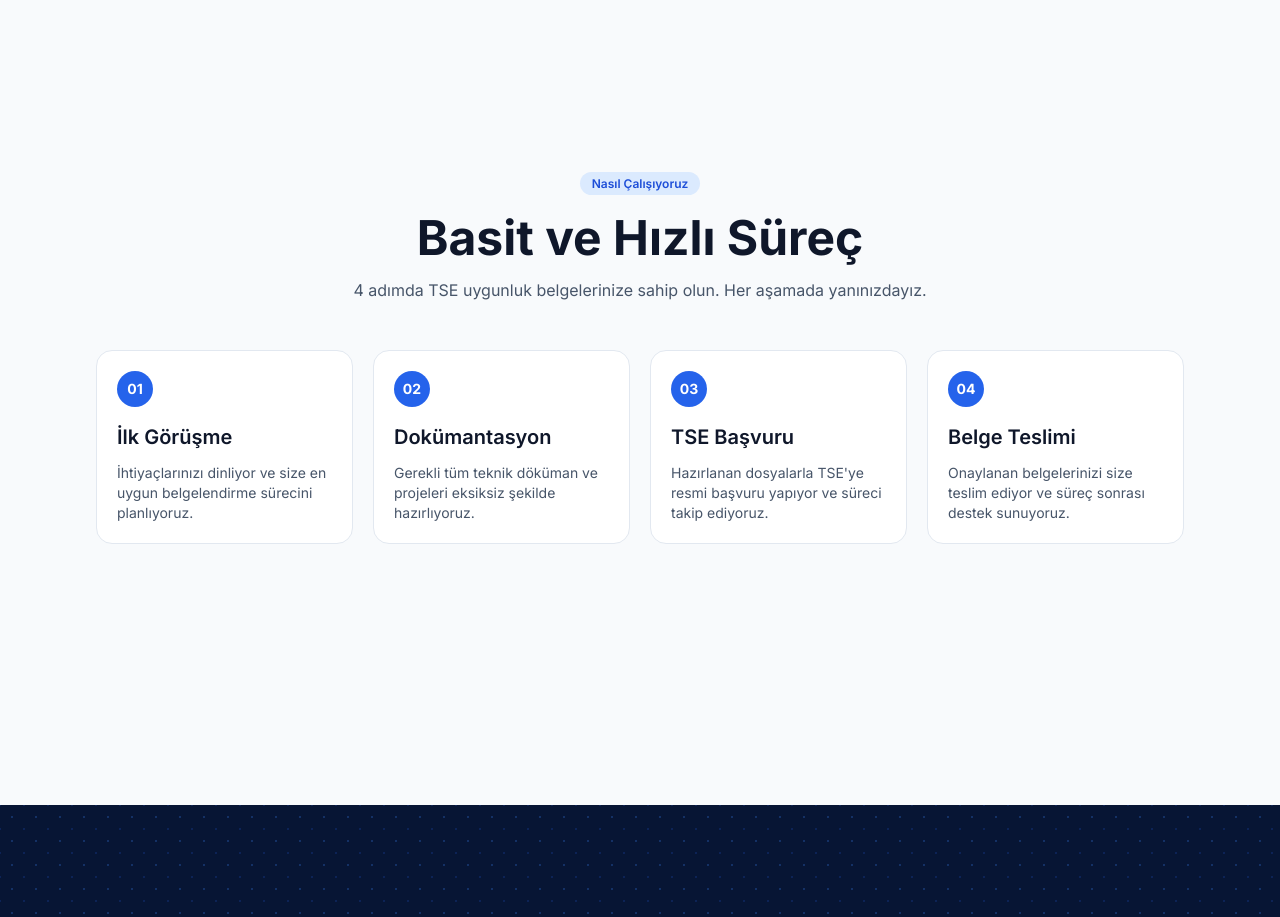
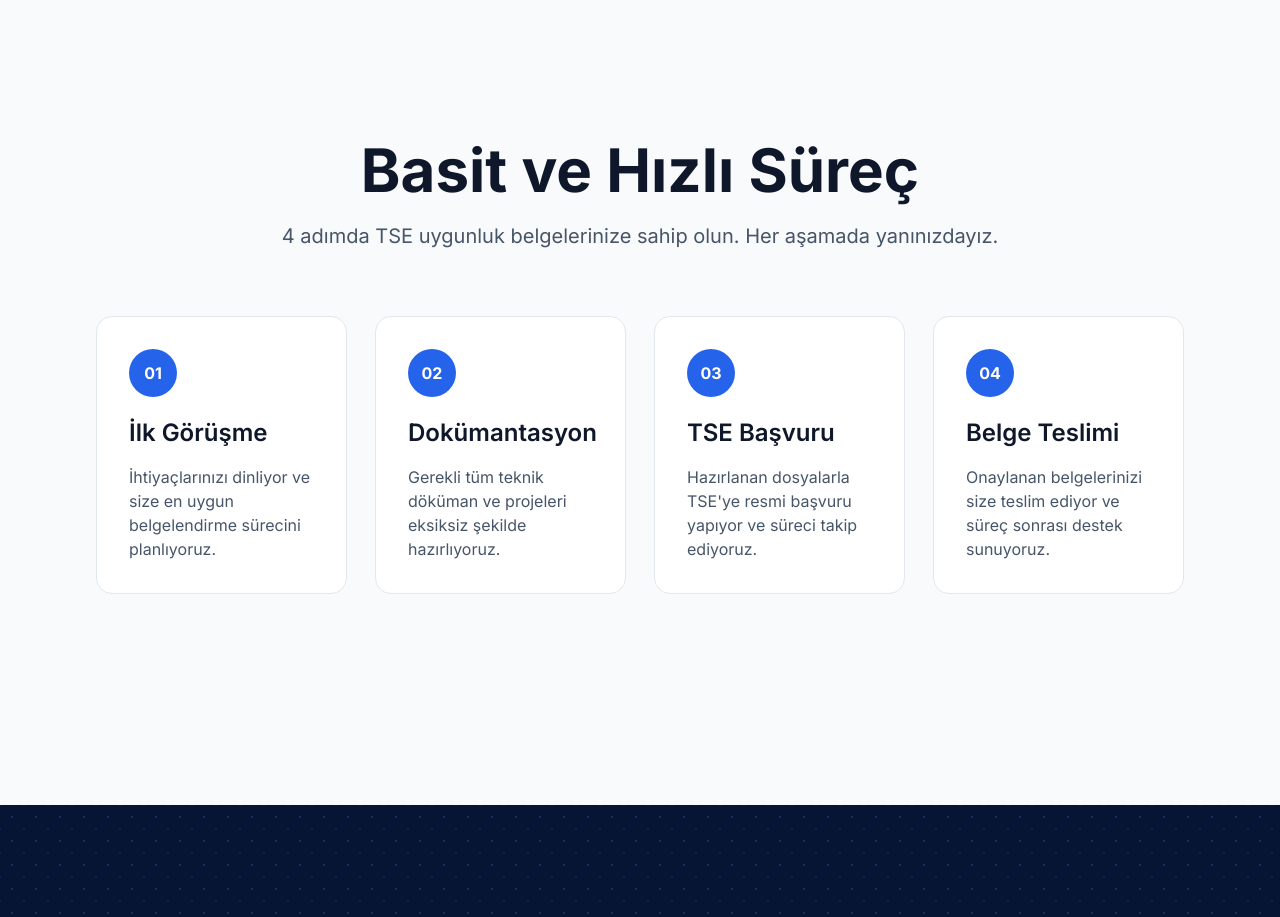
Before and after one commit to dev-alibayram/akhisar-arac-proje, a Next.js app: page /en in a window 1280 px wide. Shown: the part 2700-3617 px from the top of the page. Built offline with nearby package versions, Linux system fonts and the light colour scheme.

Commit message:
feat(surec): remove badge and scale desktop section
Remove Nasıl Çalışıyoruz pill. On lg+, bump headings, intro copy, grid spacing, step badges, and card typography/padding (~30%).

```diff
--- a/src/app/[locale]/page.tsx
+++ b/src/app/[locale]/page.tsx
@@ -214,30 +214,27 @@ export default function LandingPage() {
 
       <section id="surec" className="bg-slate-50">
         <div className="mx-auto flex min-h-[calc(100svh+96px)] max-w-6xl flex-col justify-center px-4 py-20 sm:px-6 lg:px-8">
-          <div className="mx-auto max-w-2xl text-center">
-            <span className="rounded-full bg-blue-100 px-3 py-1 text-xs font-semibold text-blue-700">
-              Nasıl Çalışıyoruz
-            </span>
-            <h2 className="mt-5 text-3xl font-bold sm:text-5xl">
+          <div className="mx-auto max-w-2xl text-center lg:max-w-3xl">
+            <h2 className="mt-5 text-3xl font-bold sm:text-5xl lg:text-6xl">
               Basit ve Hızlı Süreç
             </h2>
-            <p className="mt-4 text-slate-600">
+            <p className="mt-4 text-slate-600 lg:mt-5 lg:text-xl lg:leading-relaxed">
               4 adımda TSE uygunluk belgelerinize sahip olun. Her aşamada
               yanınızdayız.
             </p>
           </div>
 
-          <div className="mt-12 grid gap-5 md:grid-cols-2 lg:grid-cols-4">
+          <div className="mt-12 grid gap-5 md:grid-cols-2 lg:mt-16 lg:grid-cols-4 lg:gap-7">
             {steps.map((step) => (
               <article
                 key={step.id}
-                className="rounded-2xl border border-slate-200 bg-white p-5"
+                className="rounded-2xl border border-slate-200 bg-white p-5 lg:p-8"
               >
-                <span className="inline-flex h-9 w-9 items-center justify-center rounded-full bg-blue-600 text-sm font-bold text-white">
+                <span className="inline-flex h-9 w-9 items-center justify-center rounded-full bg-blue-600 text-sm font-bold text-white lg:h-12 lg:w-12 lg:text-base">
                   {step.id}
                 </span>
-                <h3 className="mt-4 text-xl font-semibold">{step.title}</h3>
-                <p className="mt-3 text-sm text-slate-600">{step.text}</p>
+                <h3 className="mt-4 text-xl font-semibold lg:mt-5 lg:text-2xl">{step.title}</h3>
+                <p className="mt-3 text-sm text-slate-600 lg:mt-4 lg:text-base">{step.text}</p>
               </article>
             ))}
           </div>
```
